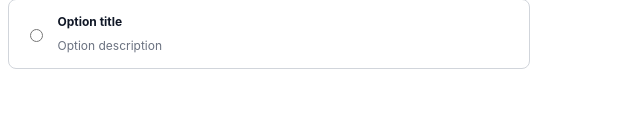
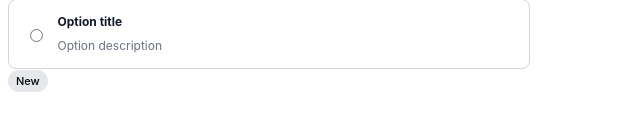
Before and after one commit to Velang2003/Pocket-Cart, a React (Vite) app: page / in a window 1280 px wide. Shown: the part 257-388 px from the top of the page, without its empty margins (0-640 px from the left). Built offline with nearby package versions, Linux system fonts and the light colour scheme.

Commit message:
Feat: added 'New' Indicator component

```diff
--- a/src/app/App.tsx
+++ b/src/app/App.tsx
@@ -4,6 +4,8 @@ import Search from "../components/ui/Search";
 import Checkbox from "../components/ui/Checkbox";
 import CounterBtn from "../components/ui/CounterBtn";
 import RadioOption from "../components/ui/RadioOption";
+import NewIndicator from "../components/ui/NewIndicator";
+
 function App() {
   return (
     <>
@@ -14,6 +16,7 @@ function App() {
       <Checkbox />
       <CounterBtn />
       <RadioOption />
+      <NewIndicator/>
     </>
   );
 }
--- /dev/null
+++ b/src/components/ui/NewIndicator.tsx
@@ -0,0 +1,6 @@
+
+function NewIndicator() {
+  return <p className="newIndicator">New</p>;
+}
+
+export default NewIndicator
--- a/src/index.css
+++ b/src/index.css
@@ -160,3 +160,12 @@
     font-weight: 400;
     color: var(--color-text-muted);
 }
+
+.newIndicator{
+    font-size: var(--text-badge);
+    background-color: var(--color-surface-alt);
+    display: inline;
+    padding: 4px 8px;
+    font-weight: 500;
+    border-radius: var(--text-badge);
+}
```
